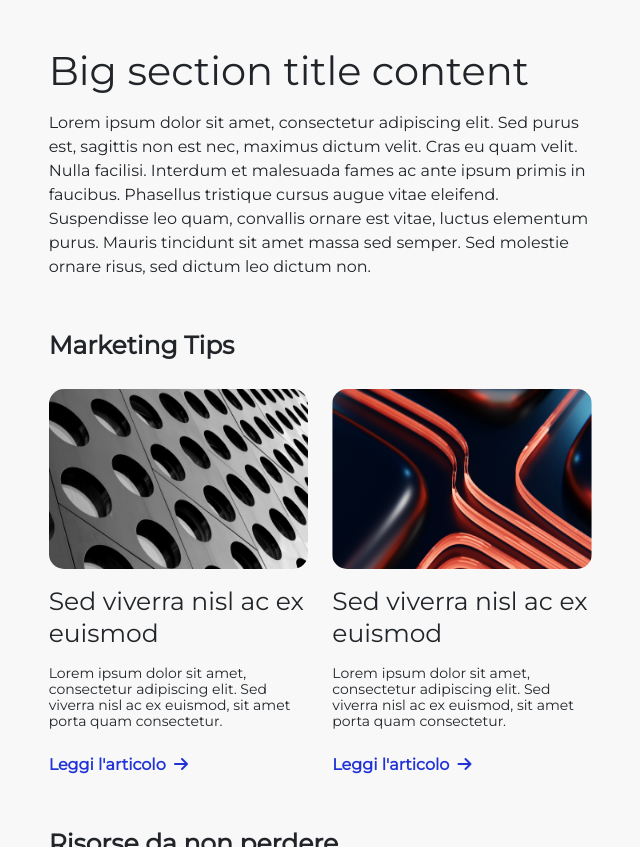
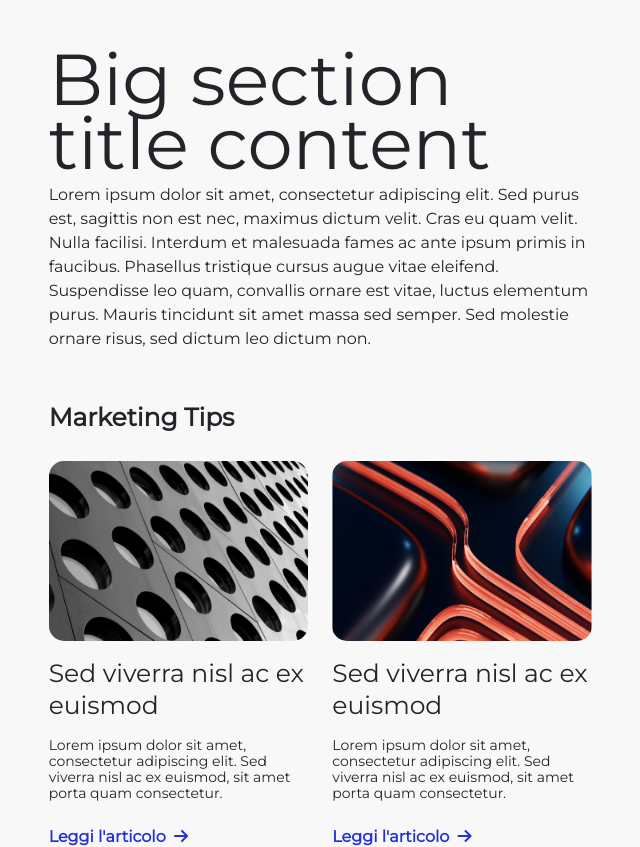
Before and after one commit to SimoneFranzoni/pillar-page, a plain HTML site: page index.html in a window 1280 px wide. Shown: the part 4393-5240 px from the top of the page, without its empty margins (374-1014 px from the left). Drawn offline with nearby package versions, Linux system fonts and the light colour scheme.

Commit message:
Add files via upload

```diff
--- a/css/custom.css
+++ b/css/custom.css
@@ -49,3 +49,11 @@
     overflow-x: auto;
 
 }
+
+.customsf-big-title{
+    font-size: 72px;
+    font-weight: 400;
+    line-height: 64px;
+    letter-spacing: 0em;
+    text-align: left;
+}
--- a/css/main.css
+++ b/css/main.css
@@ -95,6 +95,7 @@ main{
     margin: 20px 0;
 }
 
+/*table*/
 #table{
     border-radius: 15px;
     width: 1000px;
@@ -234,6 +235,7 @@ main{
     text-decoration: none;
 }
 
+/* Media */
 @media only screen and (max-width: 992px) {
     main{
         overflow-x: hidden;
--- a/index.html
+++ b/index.html
@@ -61,6 +61,7 @@
                     <button class="customsf-blue-btn">Custom Call to Action</button>
                 </div>
                 <div class="col-1 d-lg-none">
+                    <!-- button to open the mobile menù -->
                     <i class="fa-solid fa-bars" onclick="mostraDiv()"></i>
                 </div>
             </div >
@@ -87,6 +88,7 @@
             </div>
         </div>
 
+        <!-- Mobile menù -->
         <div id="responsive-menu">
             <div class="container-fluid" id="box-logo">
                 <div class="row d-flex flex-row justify-content-between align-items-center pt-3 pb-2">
@@ -97,6 +99,7 @@
                         </div>
                     </div>
                     <div class="col-1">
+                        <!-- button to close the mobile menù -->
                         <i class="fa-solid fa-xmark" onclick="nascondiDiv()"></i>
                     </div>
                 </div>
@@ -123,16 +126,17 @@
                     </li>
                 </ul>
                 <div class="d-flex flex-row justify-content-center px-0">
-
                     <button class="customsf-blue-btn">Custom Call to Action</button>
                 </div>
-
+            </div>
         </div>
     </header>
 
+    <!-- MAIN -->
     <main>
         <div class="container-fluid">
             <div class="row">
+                <!-- sticky bar on the left of the page -->
                 <div class="d-none d-lg-block col-4 col-xl-3" id="sticky-bar">
                     <b>Indice contenuto</b>
                     <ul>
@@ -168,6 +172,7 @@
                     </ul>
                 </div>
                 <div class="col-1"></div>
+                <!-- page content at the right of the page -->
                 <div class="col-10 col-lg-5" id="page-content">
                     <p id="first-paragraph">What do cross-country road trips, wedding speeches, and <span class="text-decoration-underline customsf-text-blue">social media marketing</span> have in common? Planning. I can't help you with your road trip or wedding speech, but I have a solution for planning your next social media marketing campaign — using a social media calendar!</p>
                     <section>
@@ -262,7 +267,7 @@
                     </section>
 
                     <section id="section9" class="section-link">
-                        <h1>Big section title content</h1>
+                        <div class="customsf-big-title">Big section title content</div>
                         <p class="pt-2">Lorem ipsum dolor sit amet, consectetur adipiscing elit. Sed purus est, sagittis non est nec, maximus dictum velit. Cras eu quam velit. Nulla facilisi. Interdum et malesuada fames ac ante ipsum primis in faucibus. Phasellus tristique cursus augue vitae eleifend. Suspendisse leo quam, convallis ornare est vitae, luctus elementum purus. Mauris tincidunt sit amet massa sed semper. Sed molestie ornare risus, sed dictum leo dictum non.</p>
                     </section>
 
@@ -325,6 +330,7 @@
         </div>
     </main>
 
+    <!-- FOOTER -->
     <footer>
         <div class="container-fluid">
             <div class="row">
@@ -423,6 +429,7 @@
         </div>
     </footer>
 
+    <!-- Progression bar at the bottom of the page -->
     <div class="progression-bar-div">
         <div class="progression-bar">
             <div class="progression-bar-inner"><!-- 0% --></div>
```
Lines whose indentation alone changed are shown as unchanged.
